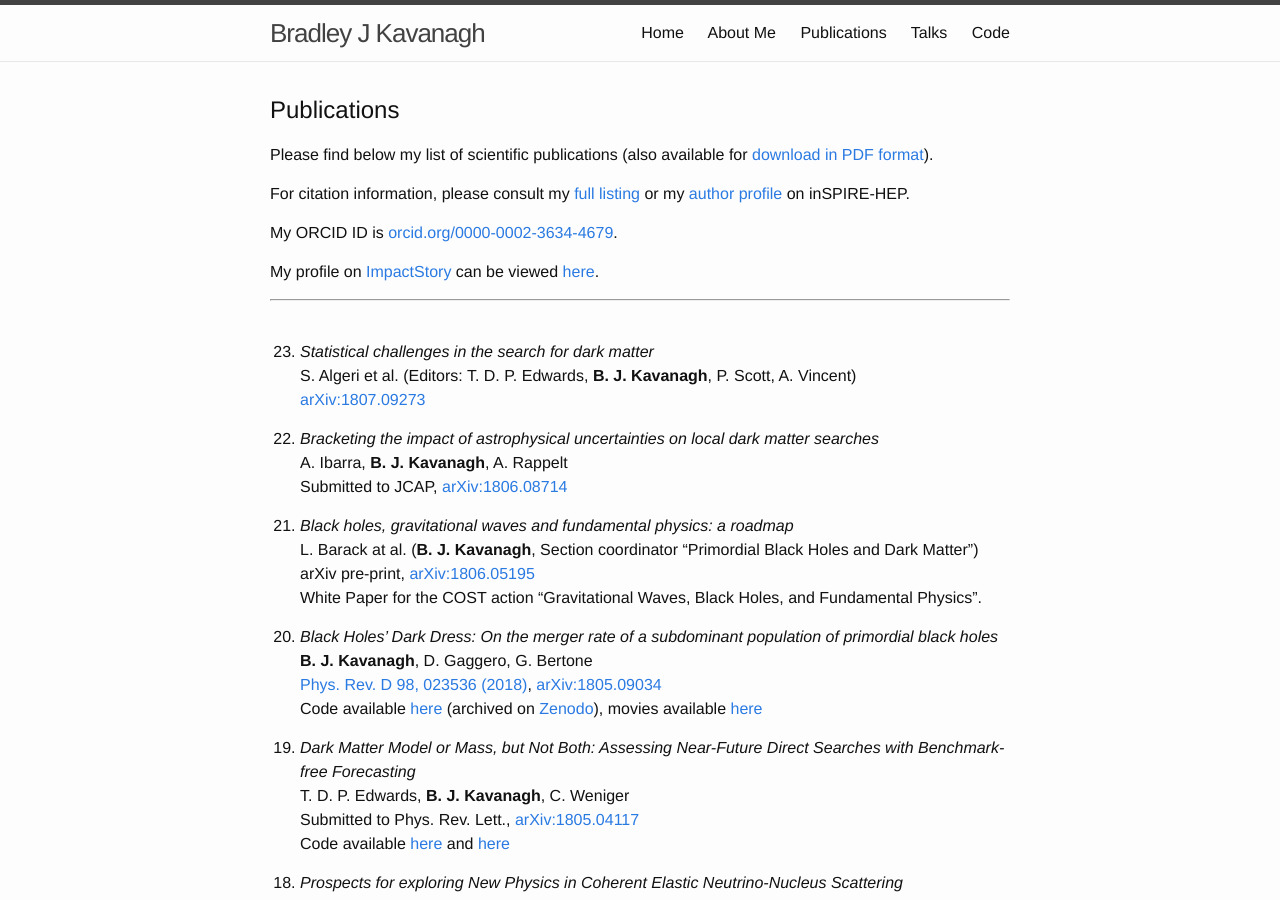
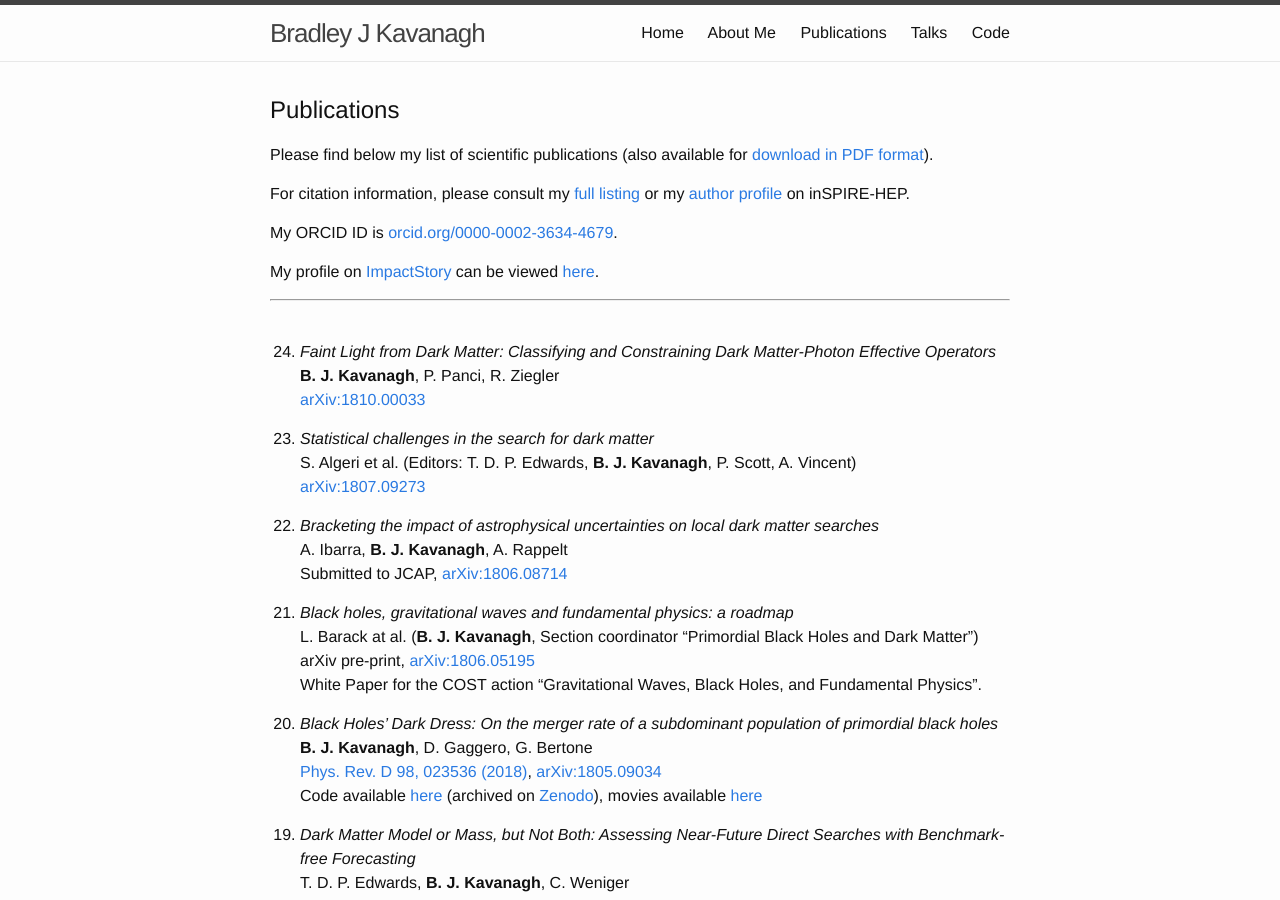
Before and after one commit to bradkav/bradkav.github.io, a Jekyll site: the page built from publications.md, in a window 1280 px wide and 900 px high. Built offline with Jekyll 4.4.1, drawn with Linux system fonts in a browser that asks for light colours.

Commit message:
Added Faint Light Paper

```diff
--- a/publications.md
+++ b/publications.md
@@ -18,6 +18,10 @@ My profile on [ImpactStory](https://impactstory.org/) can be viewed [here](https
 
 ***
 <br>
+
+24. *Faint Light from Dark Matter: Classifying and Constraining Dark Matter-Photon Effective Operators*
+**B. J. Kavanagh**, P. Panci, R. Ziegler
+[arXiv:1810.00033](https://arxiv.org/abs/1810.00033)
 
 23. *Statistical challenges in the search for dark matter*
 S. Algeri et al. (Editors: T. D. P. Edwards, **B. J. Kavanagh**, P. Scott, A. Vincent)
```
